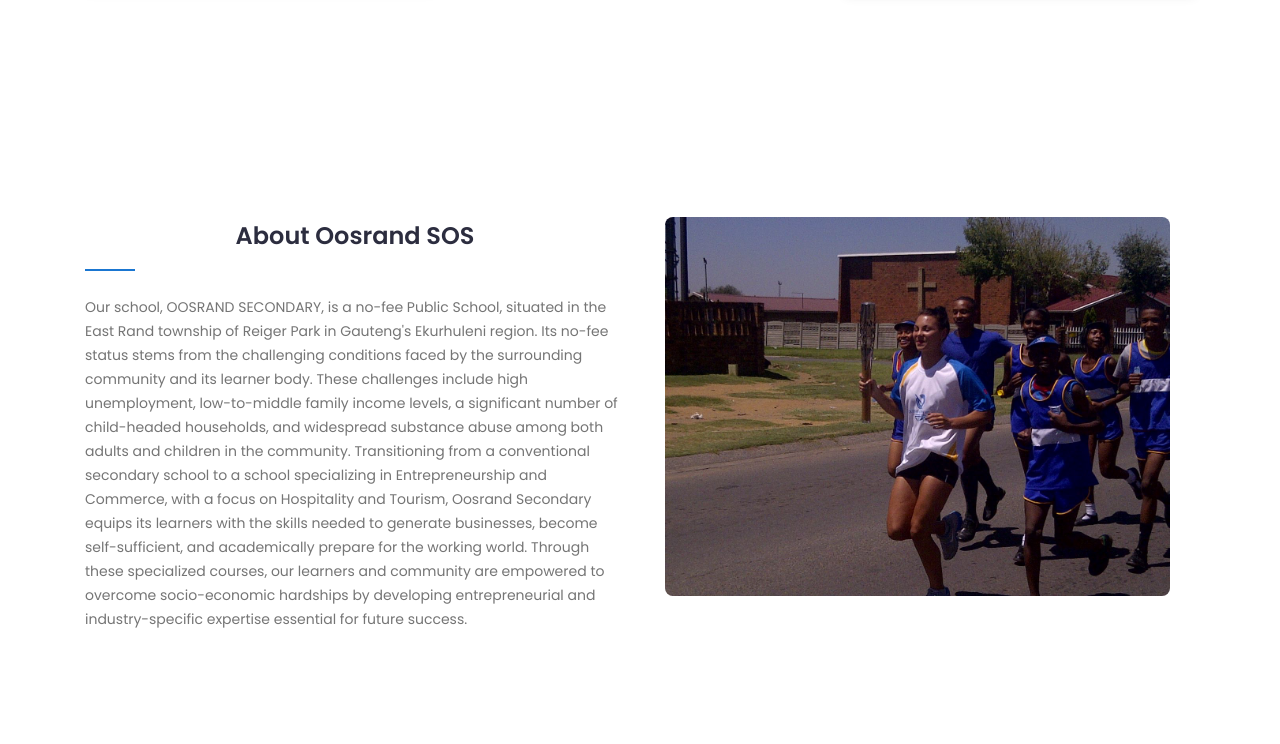
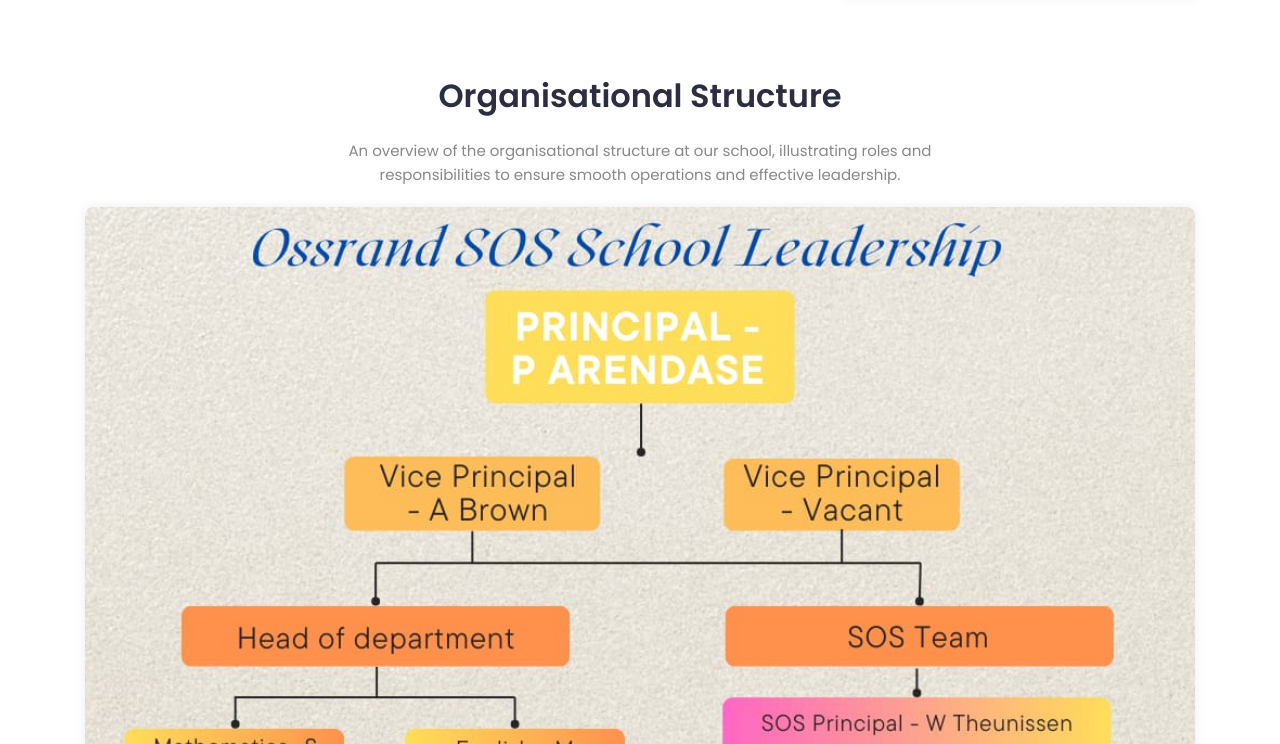
Before and after one commit to SimphiweNhlapo/OosRand, a plain HTML site: page index.html in a window 1280 px wide. Shown: the part 3436-4180 px from the top of the page. Drawn offline with Linux system fonts and the light colour scheme; a script that the page names is missing.

Commit message:
Added Organisational Structure section and updated martial arts picture

```diff
--- a/index.html
+++ b/index.html
@@ -415,7 +415,7 @@
                     </div>
                 </div>
             </div>
-			<div class="col-lg-4 col-md-6 col-12">
+            <div class="col-lg-4 col-md-6 col-12">
 
             </div>
             <!-- Leader 2 -->
@@ -432,11 +432,28 @@
                     </div>
                 </div>
             </div>
-            <!-- Add more leaders similarly -->
+        </div>
+
+        <!-- Organisational Structure Section with Spacing -->
+        <div class="row" style="margin-top: 50px;"> <!-- Add top margin here -->
+            <div class="col-lg-12">
+                <div class="section-title" style="margin-bottom: 20px;"> <!-- Space before the image -->
+                    <h2>Organisational Structure</h2>
+                    <p>An overview of the organisational structure at our school, illustrating roles and responsibilities to ensure smooth operations and effective leadership.</p>
+                </div>
+            </div>
+            <div class="col-lg-12">
+                <div class="single-news">
+                    <div class="news-head">
+                        <img src="img/OS.jpg" alt="Organisational Structure" style="width:100%; height:auto;">
+                    </div>
+                </div>
+            </div>
         </div>
     </div>
 </section>
 <!-- End Blog Area -->
+
 
 
 
@@ -756,7 +773,7 @@ Transitioning from a conventional secondary school to a school specializing in E
             <div id="martialarts" class="col-lg-4 col-md-6 col-12">
                 <div class="single-news">
                     <div class="news-head">
-                        <img src="img/boxing.jpg" alt="#">
+                        <img src="img/martial.jpeg" alt="#">
                     </div>
                     <div class="news-body">
                         <div class="news-content">
```
Also changed, not shown: img/OS.jpg (added), img/martial.jpeg (added).
